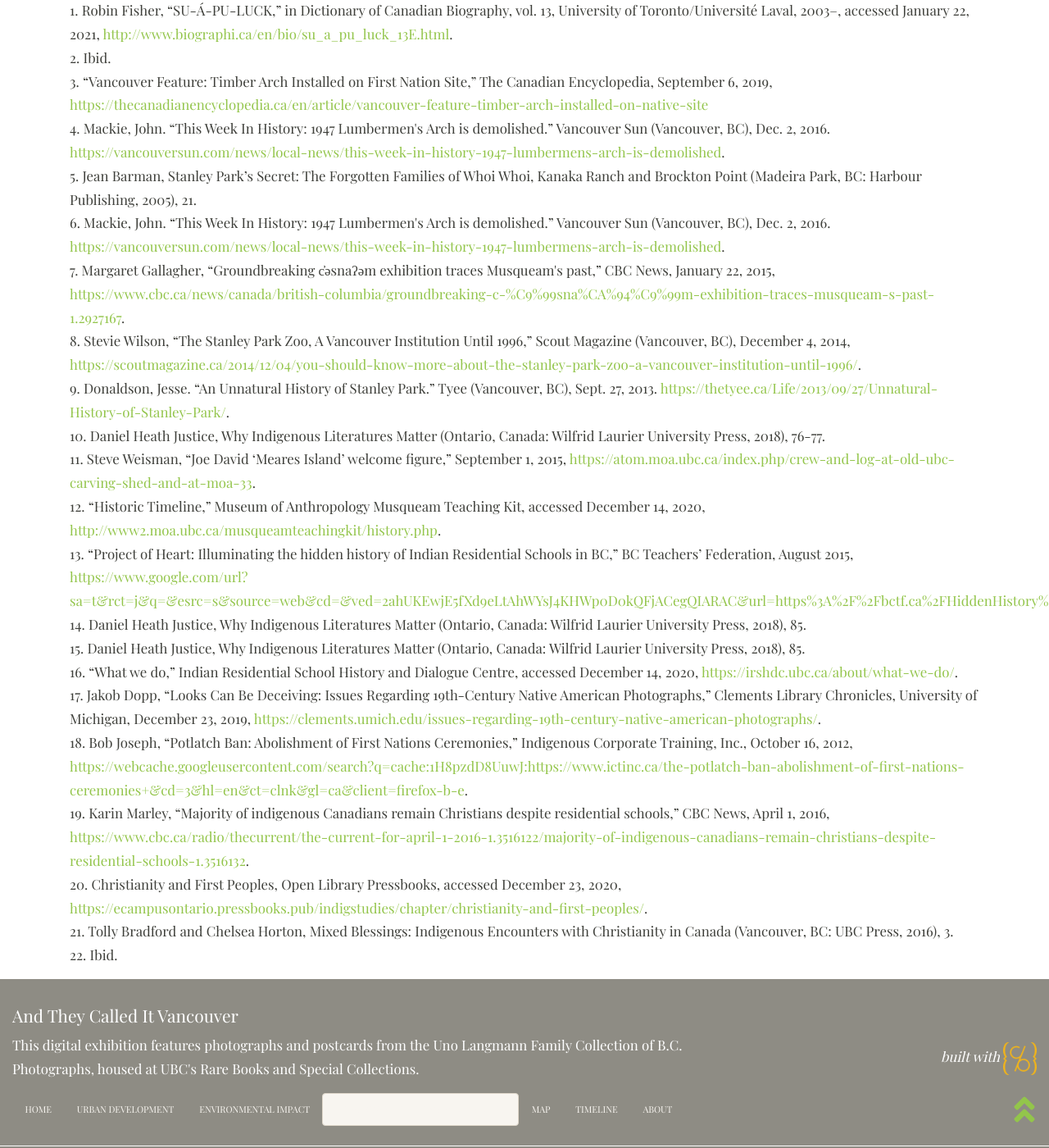
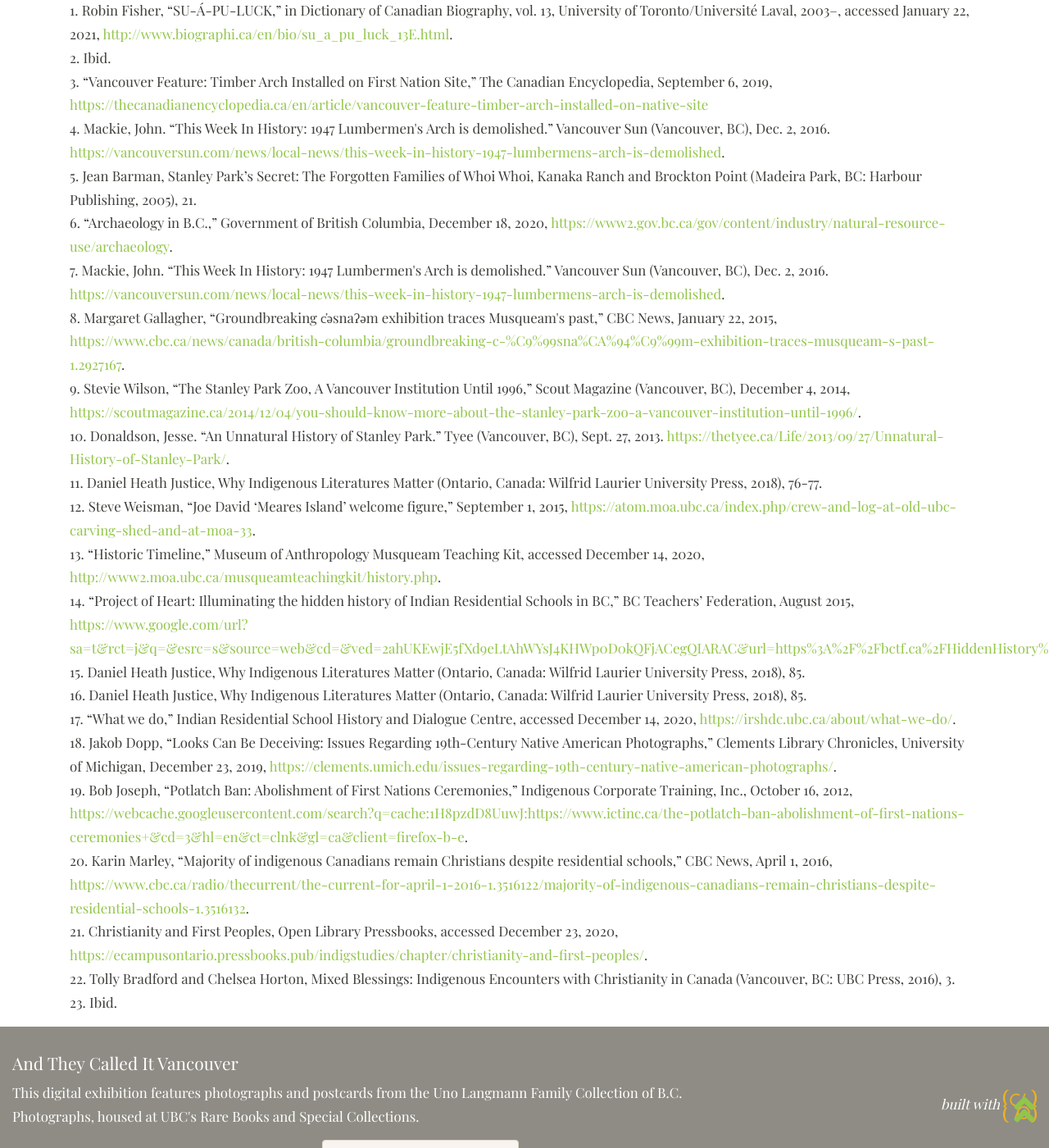
Before and after one commit to ashlynnprasad/langmann-2021, a Jekyll site: the page built from pages/relationswithindigenouspeoples.md, in a window 1280 px wide and 1400 px high, scrolled down 8127 px. Shown: the whole window at 82% size. Built offline with Jekyll 4.4.1, drawn with Linux system fonts in a browser that asks for light colours; nearby versions of some CDN libraries.

Commit message:
updated footnotes

```diff
--- a/pages/relationswithindigenouspeoples.md
+++ b/pages/relationswithindigenouspeoples.md
@@ -145,20 +145,21 @@ Justice expands upon the intended impacts of the residential school system, expl
   3. “Vancouver Feature: Timber Arch Installed on First Nation Site,” The Canadian Encyclopedia, September 6, 2019, <a href="https://thecanadianencyclopedia.ca/en/article/vancouver-feature-timber-arch-installed-on-native-site">https://thecanadianencyclopedia.ca/en/article/vancouver-feature-timber-arch-installed-on-native-site</a><br>
   4. Mackie, John. “This Week In History: 1947 Lumbermen's Arch is demolished.” Vancouver Sun (Vancouver, BC), Dec. 2, 2016. <a href="https://vancouversun.com/news/local-news/this-week-in-history-1947-lumbermens-arch-is-demolished">https://vancouversun.com/news/local-news/this-week-in-history-1947-lumbermens-arch-is-demolished</a>.<br>
   5. Jean Barman, Stanley Park’s Secret: The Forgotten Families of Whoi Whoi, Kanaka Ranch and Brockton Point (Madeira Park, BC: Harbour Publishing, 2005), 21.<br>
-  6. Mackie, John. “This Week In History: 1947 Lumbermen's Arch is demolished.” Vancouver Sun (Vancouver, BC), Dec. 2, 2016. <a href="https://vancouversun.com/news/local-news/this-week-in-history-1947-lumbermens-arch-is-demolished">https://vancouversun.com/news/local-news/this-week-in-history-1947-lumbermens-arch-is-demolished</a>.<br>
-  7. Margaret Gallagher, “Groundbreaking c̓əsnaʔəm exhibition traces Musqueam's past,” CBC News, January 22, 2015, <a href="https://www.cbc.ca/news/canada/british-columbia/groundbreaking-c-%C9%99sna%CA%94%C9%99m-exhibition-traces-musqueam-s-past-1.2927167">https://www.cbc.ca/news/canada/british-columbia/groundbreaking-c-%C9%99sna%CA%94%C9%99m-exhibition-traces-musqueam-s-past-1.2927167</a>.<br>
-  8. Stevie Wilson, “The Stanley Park Zoo, A Vancouver Institution Until 1996,” Scout Magazine (Vancouver, BC), December 4, 2014, <a href="https://scoutmagazine.ca/2014/12/04/you-should-know-more-about-the-stanley-park-zoo-a-vancouver-institution-until-1996/">https://scoutmagazine.ca/2014/12/04/you-should-know-more-about-the-stanley-park-zoo-a-vancouver-institution-until-1996/</a>.<br>
-  9. Donaldson, Jesse. “An Unnatural History of Stanley Park.” Tyee (Vancouver, BC), Sept. 27, 2013. <a href="https://thetyee.ca/Life/2013/09/27/Unnatural-History-of-Stanley-Park/">https://thetyee.ca/Life/2013/09/27/Unnatural-History-of-Stanley-Park/</a>.<br>
-  10.	Daniel Heath Justice, Why Indigenous Literatures Matter (Ontario, Canada: Wilfrid Laurier University Press, 2018), 76-77.<br>
-  11. Steve Weisman, “Joe David ‘Meares Island’ welcome figure,” September 1, 2015, <a href="https://atom.moa.ubc.ca/index.php/crew-and-log-at-old-ubc-carving-shed-and-at-moa-33">https://atom.moa.ubc.ca/index.php/crew-and-log-at-old-ubc-carving-shed-and-at-moa-33</a>.<br>
-  12. “Historic Timeline,” Museum of Anthropology Musqueam Teaching Kit, accessed December 14, 2020, <a href="http://www2.moa.ubc.ca/musqueamteachingkit/history.php">http://www2.moa.ubc.ca/musqueamteachingkit/history.php</a>.<br>
-  13. “Project of Heart: Illuminating the hidden history of Indian Residential Schools in BC,” BC Teachers’ Federation, August 2015, <a href="https://www.google.com/url?sa=t&rct=j&q=&esrc=s&source=web&cd=&ved=2ahUKEwjE5fXd9eLtAhWYsJ4KHWp0D0kQFjACegQIARAC&url=https%3A%2F%2Fbctf.ca%2FHiddenHistory%2FeBook.pdf&usg=AOvVaw2ZVS8k_i_HmwryqUbe6oOI">https://www.google.com/url?sa=t&rct=j&q=&esrc=s&source=web&cd=&ved=2ahUKEwjE5fXd9eLtAhWYsJ4KHWp0D0kQFjACegQIARAC&url=https%3A%2F%2Fbctf.ca%2FHiddenHistory%2FeBook.pdf&usg=AOvVaw2ZVS8k_i_HmwryqUbe6oOI</a>.<br>
-  14.	Daniel Heath Justice, Why Indigenous Literatures Matter (Ontario, Canada: Wilfrid Laurier University Press, 2018), 85.<br>
+  6. “Archaeology in B.C.,” Government of British Columbia, December 18, 2020, <a href="https://www2.gov.bc.ca/gov/content/industry/natural-resource-use/archaeology">https://www2.gov.bc.ca/gov/content/industry/natural-resource-use/archaeology</a>.<br>
+  7. Mackie, John. “This Week In History: 1947 Lumbermen's Arch is demolished.” Vancouver Sun (Vancouver, BC), Dec. 2, 2016. <a href="https://vancouversun.com/news/local-news/this-week-in-history-1947-lumbermens-arch-is-demolished">https://vancouversun.com/news/local-news/this-week-in-history-1947-lumbermens-arch-is-demolished</a>.<br>
+  8. Margaret Gallagher, “Groundbreaking c̓əsnaʔəm exhibition traces Musqueam's past,” CBC News, January 22, 2015, <a href="https://www.cbc.ca/news/canada/british-columbia/groundbreaking-c-%C9%99sna%CA%94%C9%99m-exhibition-traces-musqueam-s-past-1.2927167">https://www.cbc.ca/news/canada/british-columbia/groundbreaking-c-%C9%99sna%CA%94%C9%99m-exhibition-traces-musqueam-s-past-1.2927167</a>.<br>
+  9. Stevie Wilson, “The Stanley Park Zoo, A Vancouver Institution Until 1996,” Scout Magazine (Vancouver, BC), December 4, 2014, <a href="https://scoutmagazine.ca/2014/12/04/you-should-know-more-about-the-stanley-park-zoo-a-vancouver-institution-until-1996/">https://scoutmagazine.ca/2014/12/04/you-should-know-more-about-the-stanley-park-zoo-a-vancouver-institution-until-1996/</a>.<br>
+  10. Donaldson, Jesse. “An Unnatural History of Stanley Park.” Tyee (Vancouver, BC), Sept. 27, 2013. <a href="https://thetyee.ca/Life/2013/09/27/Unnatural-History-of-Stanley-Park/">https://thetyee.ca/Life/2013/09/27/Unnatural-History-of-Stanley-Park/</a>.<br>
+  11.	Daniel Heath Justice, Why Indigenous Literatures Matter (Ontario, Canada: Wilfrid Laurier University Press, 2018), 76-77.<br>
+  12. Steve Weisman, “Joe David ‘Meares Island’ welcome figure,” September 1, 2015, <a href="https://atom.moa.ubc.ca/index.php/crew-and-log-at-old-ubc-carving-shed-and-at-moa-33">https://atom.moa.ubc.ca/index.php/crew-and-log-at-old-ubc-carving-shed-and-at-moa-33</a>.<br>
+  13. “Historic Timeline,” Museum of Anthropology Musqueam Teaching Kit, accessed December 14, 2020, <a href="http://www2.moa.ubc.ca/musqueamteachingkit/history.php">http://www2.moa.ubc.ca/musqueamteachingkit/history.php</a>.<br>
+  14. “Project of Heart: Illuminating the hidden history of Indian Residential Schools in BC,” BC Teachers’ Federation, August 2015, <a href="https://www.google.com/url?sa=t&rct=j&q=&esrc=s&source=web&cd=&ved=2ahUKEwjE5fXd9eLtAhWYsJ4KHWp0D0kQFjACegQIARAC&url=https%3A%2F%2Fbctf.ca%2FHiddenHistory%2FeBook.pdf&usg=AOvVaw2ZVS8k_i_HmwryqUbe6oOI">https://www.google.com/url?sa=t&rct=j&q=&esrc=s&source=web&cd=&ved=2ahUKEwjE5fXd9eLtAhWYsJ4KHWp0D0kQFjACegQIARAC&url=https%3A%2F%2Fbctf.ca%2FHiddenHistory%2FeBook.pdf&usg=AOvVaw2ZVS8k_i_HmwryqUbe6oOI</a>.<br>
   15.	Daniel Heath Justice, Why Indigenous Literatures Matter (Ontario, Canada: Wilfrid Laurier University Press, 2018), 85.<br>
-  16. “What we do,” Indian Residential School History and Dialogue Centre, accessed December 14, 2020, <a href="https://irshdc.ubc.ca/about/what-we-do/">https://irshdc.ubc.ca/about/what-we-do/</a>.<br>
-  17. Jakob Dopp, “Looks Can Be Deceiving: Issues Regarding 19th-Century Native American Photographs,” Clements Library Chronicles, University of Michigan, December 23, 2019, <a href="https://clements.umich.edu/issues-regarding-19th-century-native-american-photographs/">https://clements.umich.edu/issues-regarding-19th-century-native-american-photographs/</a>.<br>
-  18. Bob Joseph, “Potlatch Ban: Abolishment of First Nations Ceremonies,” Indigenous Corporate Training, Inc., October 16, 2012, <a href="https://webcache.googleusercontent.com/search?q=cache:1H8pzdD8UuwJ:https://www.ictinc.ca/the-potlatch-ban-abolishment-of-first-nations-ceremonies+&cd=3&hl=en&ct=clnk&gl=ca&client=firefox-b-e">https://webcache.googleusercontent.com/search?q=cache:1H8pzdD8UuwJ:https://www.ictinc.ca/the-potlatch-ban-abolishment-of-first-nations-ceremonies+&cd=3&hl=en&ct=clnk&gl=ca&client=firefox-b-e</a>.<br>
-  19. Karin Marley, “Majority of indigenous Canadians remain Christians despite residential schools,” CBC News, April 1, 2016, <a href="https://www.cbc.ca/radio/thecurrent/the-current-for-april-1-2016-1.3516122/majority-of-indigenous-canadians-remain-christians-despite-residential-schools-1.3516132">https://www.cbc.ca/radio/thecurrent/the-current-for-april-1-2016-1.3516122/majority-of-indigenous-canadians-remain-christians-despite-residential-schools-1.3516132</a>.<br>
-  20.  Christianity and First Peoples, Open Library Pressbooks, accessed December 23, 2020, <a href="https://ecampusontario.pressbooks.pub/indigstudies/chapter/christianity-and-first-peoples/">https://ecampusontario.pressbooks.pub/indigstudies/chapter/christianity-and-first-peoples/</a>.<br>
-  21.	Tolly Bradford and Chelsea Horton, Mixed Blessings: Indigenous Encounters with Christianity in Canada (Vancouver, BC: UBC Press, 2016), 3.<br>
-  22.	Ibid. </small>
+  16.	Daniel Heath Justice, Why Indigenous Literatures Matter (Ontario, Canada: Wilfrid Laurier University Press, 2018), 85.<br>
+  17. “What we do,” Indian Residential School History and Dialogue Centre, accessed December 14, 2020, <a href="https://irshdc.ubc.ca/about/what-we-do/">https://irshdc.ubc.ca/about/what-we-do/</a>.<br>
+  18. Jakob Dopp, “Looks Can Be Deceiving: Issues Regarding 19th-Century Native American Photographs,” Clements Library Chronicles, University of Michigan, December 23, 2019, <a href="https://clements.umich.edu/issues-regarding-19th-century-native-american-photographs/">https://clements.umich.edu/issues-regarding-19th-century-native-american-photographs/</a>.<br>
+  19. Bob Joseph, “Potlatch Ban: Abolishment of First Nations Ceremonies,” Indigenous Corporate Training, Inc., October 16, 2012, <a href="https://webcache.googleusercontent.com/search?q=cache:1H8pzdD8UuwJ:https://www.ictinc.ca/the-potlatch-ban-abolishment-of-first-nations-ceremonies+&cd=3&hl=en&ct=clnk&gl=ca&client=firefox-b-e">https://webcache.googleusercontent.com/search?q=cache:1H8pzdD8UuwJ:https://www.ictinc.ca/the-potlatch-ban-abolishment-of-first-nations-ceremonies+&cd=3&hl=en&ct=clnk&gl=ca&client=firefox-b-e</a>.<br>
+  20. Karin Marley, “Majority of indigenous Canadians remain Christians despite residential schools,” CBC News, April 1, 2016, <a href="https://www.cbc.ca/radio/thecurrent/the-current-for-april-1-2016-1.3516122/majority-of-indigenous-canadians-remain-christians-despite-residential-schools-1.3516132">https://www.cbc.ca/radio/thecurrent/the-current-for-april-1-2016-1.3516122/majority-of-indigenous-canadians-remain-christians-despite-residential-schools-1.3516132</a>.<br>
+  21.  Christianity and First Peoples, Open Library Pressbooks, accessed December 23, 2020, <a href="https://ecampusontario.pressbooks.pub/indigstudies/chapter/christianity-and-first-peoples/">https://ecampusontario.pressbooks.pub/indigstudies/chapter/christianity-and-first-peoples/</a>.<br>
+  22.	Tolly Bradford and Chelsea Horton, Mixed Blessings: Indigenous Encounters with Christianity in Canada (Vancouver, BC: UBC Press, 2016), 3.<br>
+  23.	Ibid. </small>
```
